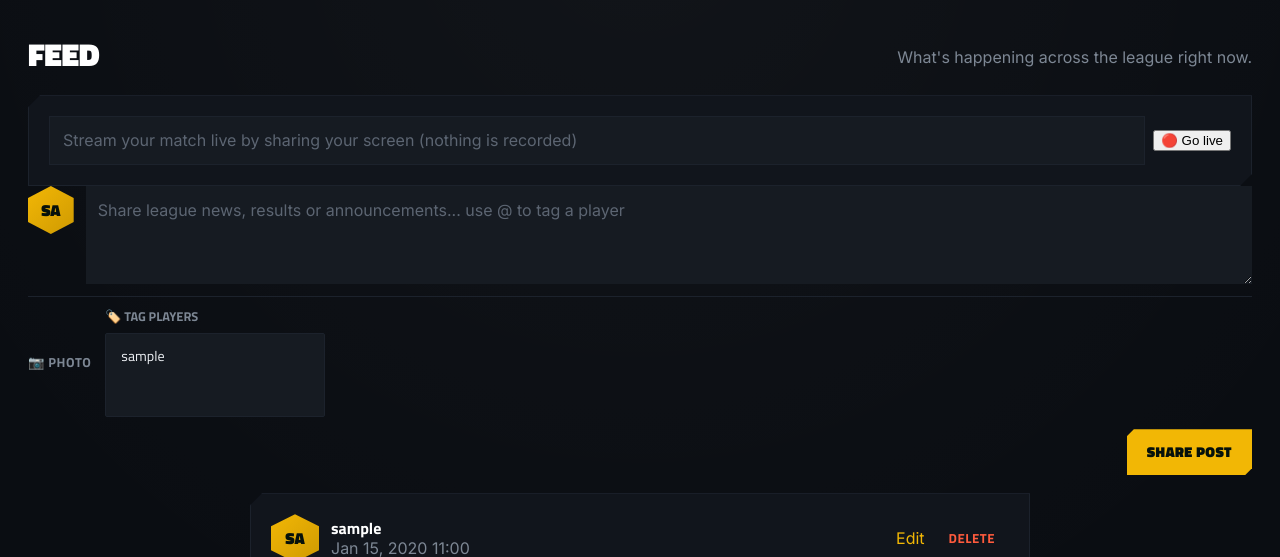
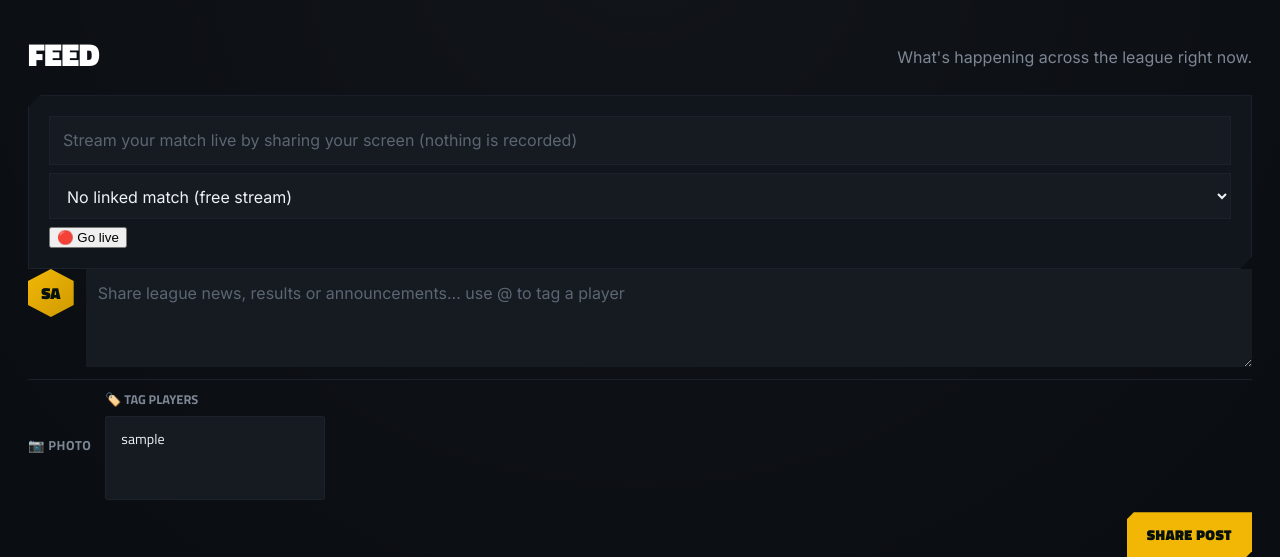
Before and after one commit to aymantijan/PESaWis, a Django app: page /feed/ in a window 1280 px wide. Shown: the part 85-642 px from the top of the page. Run offline with Django 5.2, Linux system fonts and the light colour scheme; a user stored in the database is signed in; tables that the repository leaves empty hold one stand-in row (values such as "Sample post"); grey boxes marked "Sample" are stand-in pictures; data that the repository does not hold is empty.

Commit message:
Allow linking a live stream to one of the player's matches
The Go-live form lists the player's scheduled league/friendly and
tournament matches; the server verifies the streamer actually plays in
the linked match. The fixture label shows in the Live-now banner and on
the broadcast/watch pages, and a default stream title is derived from it.

Co-Authored-By: Claude Fable 5 <noreply@anthropic.com>

```diff
--- a/core/admin.py
+++ b/core/admin.py
@@ -141,7 +141,7 @@ class TournamentAdmin(admin.ModelAdmin):
 
 @admin.register(LiveStream)
 class LiveStreamAdmin(admin.ModelAdmin):
-    list_display = ('title', 'streamer', 'status', 'created_at', 'ended_at')
+    list_display = ('title', 'streamer', 'status', 'match', 'tournament_match', 'created_at', 'ended_at')
     list_filter = ('status',)
     search_fields = ('title', 'streamer__username')
 
--- a/core/models.py
+++ b/core/models.py
@@ -563,6 +563,8 @@ class LiveStream(TimeStampedModel):
     title = models.CharField(max_length=160)
     status = models.CharField(max_length=10, choices=STATUS_CHOICES, default='live')
     ended_at = models.DateTimeField(null=True, blank=True)
+    match = models.ForeignKey('Match', on_delete=models.SET_NULL, null=True, blank=True, related_name='live_streams')
+    tournament_match = models.ForeignKey('TournamentMatch', on_delete=models.SET_NULL, null=True, blank=True, related_name='live_streams')
 
     class Meta:
         ordering = ['-created_at']
@@ -572,6 +574,17 @@ class LiveStream(TimeStampedModel):
 
     def get_absolute_url(self):
         return reverse('stream_watch', kwargs={'pk': self.pk})
+
+    @property
+    def linked_match_label(self):
+        if self.tournament_match:
+            m = self.tournament_match
+            return f'{m.home_player.user.username} vs {m.away_player.user.username} · {m.tournament.name} ({m.get_stage_display()})'
+        if self.match:
+            m = self.match
+            context = m.division.name if m.division else m.get_match_type_display()
+            return f'{m.home_player.user.username} vs {m.away_player.user.username} · {context}'
+        return ''
 
 
 class StreamSignal(TimeStampedModel):
--- a/core/templates/core/news_feed.html
+++ b/core/templates/core/news_feed.html
@@ -8,9 +8,10 @@
   <h2 style="margin-top:0;">🔴 Live now</h2>
   <ul class="list-unstyled" style="margin:0; padding:0; list-style:none;">
     {% for stream in live_streams %}
-    <li style="display:flex; align-items:center; gap:.6rem; padding:.35rem 0;">
+    <li style="display:flex; align-items:center; gap:.6rem; padding:.35rem 0; flex-wrap:wrap;">
       <span style="color:#e11d48; font-weight:700;">● LIVE</span>
       <strong>{{ stream.title }}</strong>
+      {% if stream.linked_match_label %}<span class="muted">⚽ {{ stream.linked_match_label }}</span>{% endif %}
       <span class="muted">by {{ stream.streamer.username }}</span>
       <a class="btn btn-small" href="{% url 'stream_watch' stream.pk %}">Watch</a>
     </li>
@@ -24,6 +25,25 @@
   <form method="post" action="{% url 'stream_start' %}" style="display:flex; gap:.5rem; align-items:center; flex-wrap:wrap;">
     {% csrf_token %}
     <input type="text" name="title" maxlength="160" placeholder="Stream your match live by sharing your screen (nothing is recorded)" style="flex:1; min-width:220px;">
+    {% if my_league_matches or my_tournament_matches %}
+    <select name="match" style="min-width:200px;">
+      <option value="">No linked match (free stream)</option>
+      {% if my_tournament_matches %}
+      <optgroup label="My tournament matches">
+        {% for m in my_tournament_matches %}
+        <option value="t-{{ m.pk }}">{{ m.home_player.user.username }} vs {{ m.away_player.user.username }} — {{ m.tournament.name }} ({{ m.get_stage_display }})</option>
+        {% endfor %}
+      </optgroup>
+      {% endif %}
+      {% if my_league_matches %}
+      <optgroup label="My league &amp; friendly matches">
+        {% for m in my_league_matches %}
+        <option value="m-{{ m.pk }}">{{ m.home_player.user.username }} vs {{ m.away_player.user.username }}{% if m.division %} — {{ m.division.name }}{% else %} — {{ m.get_match_type_display }}{% endif %}{% if m.round_number %} (R{{ m.round_number }}){% endif %}</option>
+        {% endfor %}
+      </optgroup>
+      {% endif %}
+    </select>
+    {% endif %}
     <button class="btn" type="submit">🔴 Go live</button>
   </form>
 </section>
--- a/core/templates/core/stream_broadcast.html
+++ b/core/templates/core/stream_broadcast.html
@@ -3,6 +3,7 @@
 {% block content %}
 <section class="page-head">
   <h1>🔴 You are live</h1>
+  {% if stream.linked_match_label %}<p><strong>⚽ {{ stream.linked_match_label }}</strong></p>{% endif %}
   <p>{{ stream.title }} — share your screen, then switch to your game. Your screen is streamed peer-to-peer to viewers; nothing is recorded or stored on the server. When the match is over, come back here and end the stream.</p>
 </section>
 
--- a/core/templates/core/stream_watch.html
+++ b/core/templates/core/stream_watch.html
@@ -3,6 +3,7 @@
 {% block content %}
 <section class="page-head">
   <h1>{% if stream.status == 'live' %}🔴{% else %}⏹{% endif %} {{ stream.title }}</h1>
+  {% if stream.linked_match_label %}<p><strong>⚽ {{ stream.linked_match_label }}</strong></p>{% endif %}
   <p>Streamed live by <a href="{% url 'player_detail' stream.streamer.username %}">{{ stream.streamer.username }}</a> — peer-to-peer, nothing is recorded.</p>
 </section>
 
--- a/core/views.py
+++ b/core/views.py
@@ -449,13 +449,41 @@ def active_streams():
     return LiveStream.objects.select_related('streamer').filter(status='live', updated_at__gte=cutoff)
 
 
+def streamable_matches(profile):
+    """Scheduled matches the player can attach a stream to (they play in it)."""
+    own = Q(home_player=profile) | Q(away_player=profile)
+    league_matches = Match.objects.select_related('home_player__user', 'away_player__user', 'division').filter(own, status='scheduled').order_by('scheduled_at', 'id')[:20]
+    tournament_matches = TournamentMatch.objects.select_related('home_player__user', 'away_player__user', 'tournament').filter(own, status='scheduled').order_by('round_number', 'id')[:20]
+    return league_matches, tournament_matches
+
+
 @login_required
 @require_POST
 def stream_start(request):
-    title = request.POST.get('title', '').strip() or f"Live match — {request.user.username}"
+    profile = request.user.player_profile
+    title = request.POST.get('title', '').strip()
+    match = None
+    tournament_match = None
+    match_ref = request.POST.get('match', '').strip()
+    if match_ref.startswith('m-'):
+        match = Match.objects.filter(pk=match_ref[2:], status='scheduled').filter(Q(home_player=profile) | Q(away_player=profile)).first()
+        if match is None:
+            messages.error(request, 'You can only link a stream to one of your own scheduled matches.')
+            return redirect('news_feed')
+    elif match_ref.startswith('t-'):
+        tournament_match = TournamentMatch.objects.select_related('tournament').filter(pk=match_ref[2:], status='scheduled').filter(Q(home_player=profile) | Q(away_player=profile)).first()
+        if tournament_match is None:
+            messages.error(request, 'You can only link a stream to one of your own scheduled matches.')
+            return redirect('news_feed')
+    if not title:
+        linked = tournament_match or match
+        if linked:
+            title = f'{linked.home_player.user.username} vs {linked.away_player.user.username} — LIVE'
+        else:
+            title = f'Live match — {request.user.username}'
     now = timezone.now()
     LiveStream.objects.filter(streamer=request.user, status='live').update(status='ended', ended_at=now)
-    stream = LiveStream.objects.create(streamer=request.user, title=title[:160])
+    stream = LiveStream.objects.create(streamer=request.user, title=title[:160], match=match, tournament_match=tournament_match)
     return redirect('stream_broadcast', pk=stream.pk)
 
 
@@ -550,11 +578,21 @@ def news_feed(request):
             return redirect('news_feed')
         add_form_error_messages(request, form)
     posts = NewsPost.objects.select_related('author').prefetch_related('comments__author', 'comments__tagged_users', 'reactions', 'tagged_users')
+    my_league_matches, my_tournament_matches = [], []
+    if request.user.is_authenticated:
+        profile = getattr(request.user, 'player_profile', None)
+        if profile:
+            my_league_matches, my_tournament_matches = streamable_matches(profile)
     return render(request, 'core/news_feed.html', {
         'posts': posts,
         'form': form,
         'comment_form': NewsCommentForm(),
-        'live_streams': active_streams(),
+        'live_streams': active_streams().select_related(
+            'match__home_player__user', 'match__away_player__user', 'match__division',
+            'tournament_match__home_player__user', 'tournament_match__away_player__user', 'tournament_match__tournament',
+        ),
+        'my_league_matches': my_league_matches,
+        'my_tournament_matches': my_tournament_matches,
     })
 
 
```
Also changed, not shown: core/tests.py (+47 -0 lines), core/migrations/0007_livestream_match_livestream_tournament_match.py (added).
